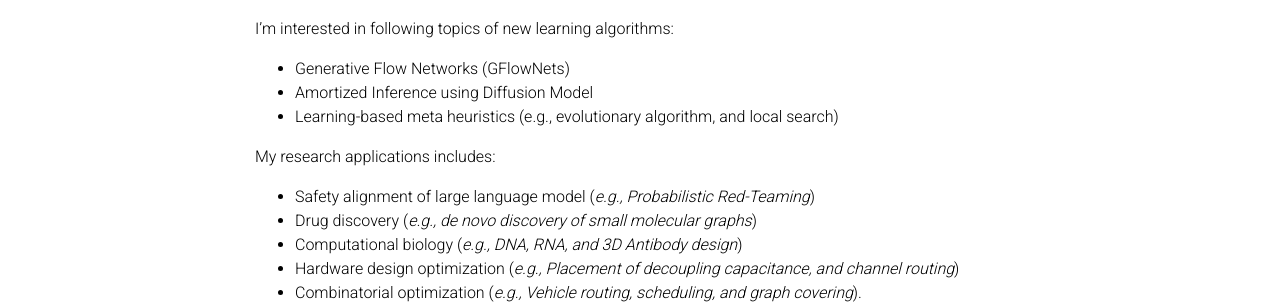
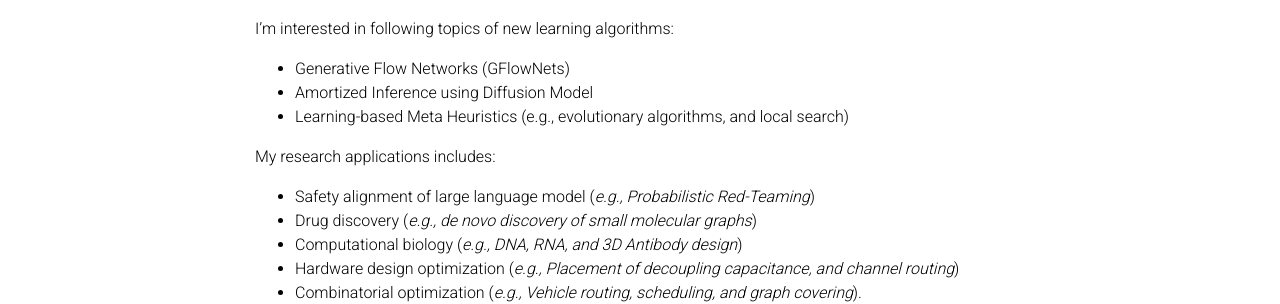
Before and after one commit to minsuukim/minsuukim.github.io, a Jekyll site: the page built from _pages/about.md, in a window 1280 px wide and 900 px high. Shown: the part 399-703 px from the top of the window. Built offline with Jekyll 4.4.1, drawn with Linux system fonts in a browser that asks for light colours; comment, search, counter and statistics services are not loaded; a style sheet for code colours, icons or effects is not loaded.

Commit message:
Update about.md

```diff
--- a/_pages/about.md
+++ b/_pages/about.md
@@ -25,7 +25,7 @@ I'm eager to study and investigate deep learning and machine learning methods (e
 I'm interested in following topics of new learning algorithms:
 - Generative Flow Networks (GFlowNets)
 - Amortized Inference using Diffusion Model
-- Learning-based meta heuristics (e.g., evolutionary algorithm, and local search)
+- Learning-based Meta Heuristics (e.g., evolutionary algorithms, and local search)
 
 
 My research applications includes:
```
